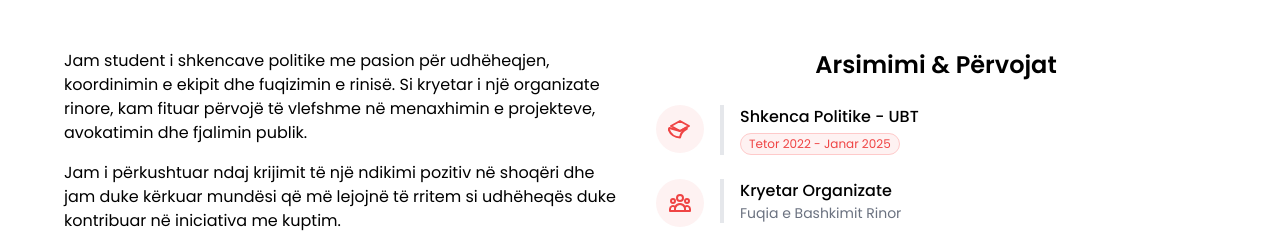
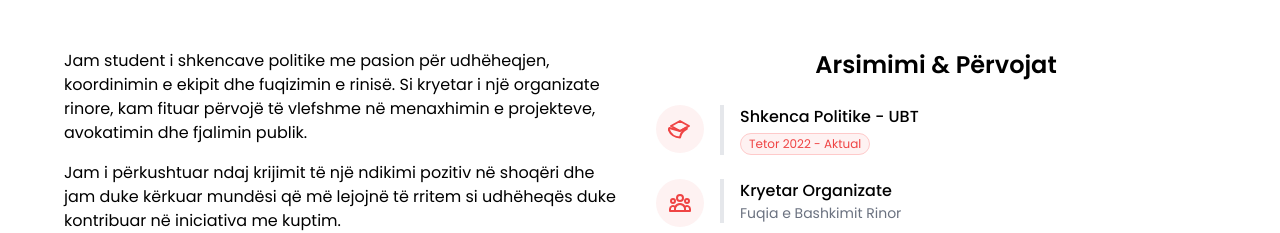
Before and after one commit to ArtHalimi7/Andi-Shkodra, a React (Vite) app: page / in a window 1280 px wide. Shown: the part 1681-1914 px from the top of the page. Built offline with nearby package versions, Linux system fonts and the light colour scheme; the HTML template or start-up script is replaced by a standard one.

Commit message:
`Update translations in index.js: change 'about.education.period' to 'Aktual' in Albanian and 'Actual' in English.`

```diff
--- a/src/translations/index.js
+++ b/src/translations/index.js
@@ -36,7 +36,7 @@ export const translations = {
     'about.educationExperience': 'Arsimimi & Përvojat',
 
     'about.education.title': 'Shkenca Politike - UBT',
-    'about.education.period': 'Tetor 2022 - Janar 2025',
+    'about.education.period': 'Tetor 2022 - Aktual',
 
     'about.leadership.title': 'Kryetar Organizate',
     'about.leadership.organization': 'Fuqia e Bashkimit Rinor',
@@ -221,7 +221,7 @@ export const translations = {
     'about.educationExperience': 'Education & Experience',
 
     'about.education.title': 'Political Science - UBT',
-    'about.education.period': 'October 2022 - January 2025',
+    'about.education.period': 'October 2022 - Actual',
 
     'about.leadership.title': 'Organization Chair',
     'about.leadership.organization': 'Youth Unity Power',
```
